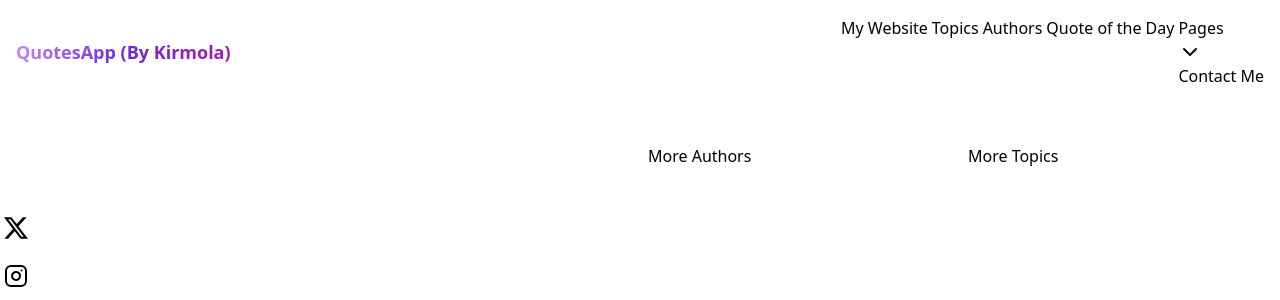
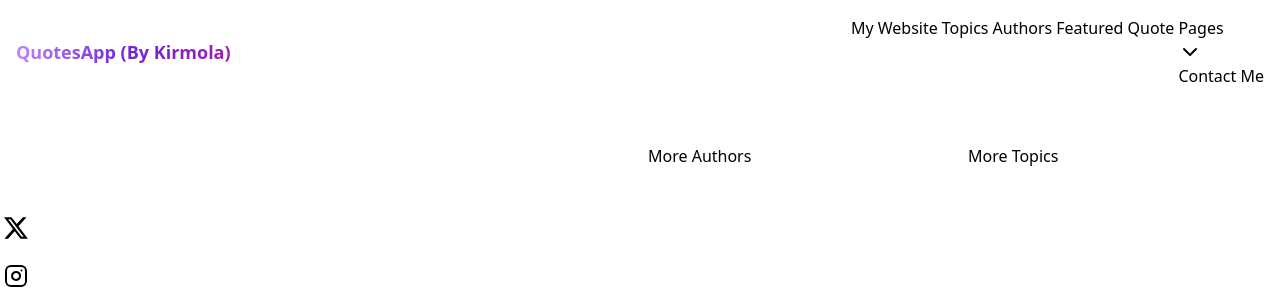
Before and after one commit to kirmola/quotesapp, a Django app: template templates/homepage.html in a window 1280 px wide. Shown: the top 300 px of the page. Run offline with Django 4.2, Linux system fonts and the light colour scheme; the template is opened without the code that fills it, so the values that code supplies are empty; some libraries are stand-ins or nearby versions.

Commit message:
removed qotd, now its featured quote

```diff
--- a/mainapp/urls.py
+++ b/mainapp/urls.py
@@ -9,7 +9,7 @@
 
 urlpatterns = [
     distill_path("", HomeView.as_view(), name="home"),
-    distill_path("quote-of-the-day/", Qotd.as_view(), name="qotd"),
+    distill_path("featured-quote/", Qotd.as_view(), name="qotd"),
     distill_path("topics/", TopicListView.as_view(), name="topics"),
     distill_path("authors/starts-with-<str:alphabet>/", AuthorListView.as_view(), name="authors_by_alphabet", distill_func=get_alphabets),
     distill_path("topics/<slug:topic_name>/", TopicDetailView.as_view(), name="Topic_detail", distill_func=get_topics),
--- a/templates/layout/header.html
+++ b/templates/layout/header.html
@@ -11,7 +11,7 @@
           <a href="https://kirmola.dev" class="btn btn-sm btn-link btn-outline-success">My Website</a>
           <a href="{% url "topics" %}" class="btn btn-sm btn-link">Topics</a>
           <a href="{% url "authors_by_alphabet" alphabet="a" %}" class="btn btn-sm btn-link">Authors</a>
-          <a href="{% url "qotd" %}" class="btn btn-sm btn-link">Quote of the Day</a>
+          <a href="{% url "qotd" %}" class="btn btn-sm btn-link">Featured Quote</a>
           {% comment %} <a href="#" class="btn btn-sm btn-link">Blog</a>
           <a href="#" class="btn btn-sm btn-link">Company</a>
           <a href="#" class="btn btn-sm btn-link">Sign in</a> {% endcomment %}
@@ -77,7 +77,7 @@
             <a href="{% url "topics" %}" class="w-full btn btn-link">Topics</a>
             <a href="{% url "authors_by_alphabet" alphabet="a" %}" class="w-full btn btn-link">Authors</a>
             <a href="{% url "contact" %}" class="w-full btn btn-link">Contact</a>
-            <a href="{% url "qotd" %}" class="w-full btn btn-link">Quote of the Day</a>
+            <a href="{% url "qotd" %}" class="w-full btn btn-link">Featured Quote</a>
             {% comment %} <div class="form-icon">
               <svg xmlns="http://www.w3.org/2000/svg" fill="none" viewBox="0 0 24 24" stroke="currentColor">
                 <path stroke-linecap="round" stroke-linejoin="round" stroke-width="2" d="M21 21l-6-6m2-5a7 7 0 11-14 0 7 7 0 0114 0z"></path>
--- a/templates/qotd.html
+++ b/templates/qotd.html
@@ -1,7 +1,7 @@
 {% extends "base.html" %}
 {% comment %} {% load i18n %} {% endcomment %}
 {% load static %}
-{% block title %}Quote of the Day{% endblock title %}
+{% block title %}Featured Quote{% endblock title %}
 
 {% block custom_css_js %}
 
@@ -15,7 +15,7 @@
 {% block meta_desc %}{% endblock meta_desc %}
 
 {% block base_content %}
-<div class="mb-5 py-2 rounded-lg text-center bg-primary-light text-primary">{% now "DATE_FORMAT" %}</div>
+{% comment %} <div class="mb-5 py-2 rounded-lg text-center bg-primary-light text-primary">{% now "DATE_FORMAT" %}</div> {% endcomment %}
 
 <div class="md:mx-48 grid gap-4">
 
@@ -33,7 +33,7 @@
             <img class="rounded-t card-image" loading="lazy" src="https://kmcdn.kirmola.dev/{{ each.quote_id }}-1.png" alt="">
         </a>
         <div class="card-header">
-            <a class="font-semibold text-xl" href="{% url "Topic_detail" topic_name=each.topics %}">{{each.topics__topic}} Quote of the Day</a>
+            <a class="font-semibold text-xl" href="{% url "Topic_detail" topic_name=each.topics %}">"{{each.topics__topic}}" Featured Quote</a>
         </div>
         <div class="card-body md:text-xl">
             <blockquote><a href="{% url "Quote_detail" quote_url=each.quote_id %}">
```
